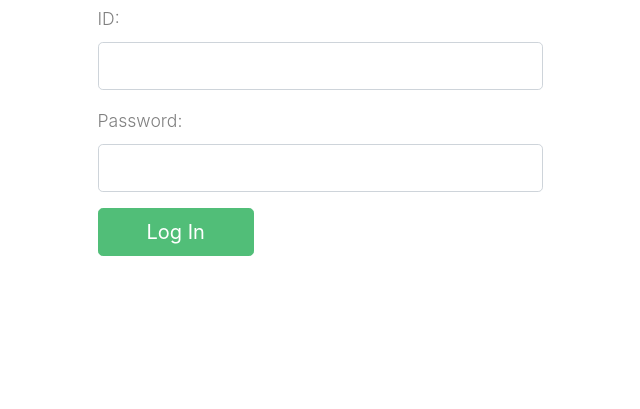
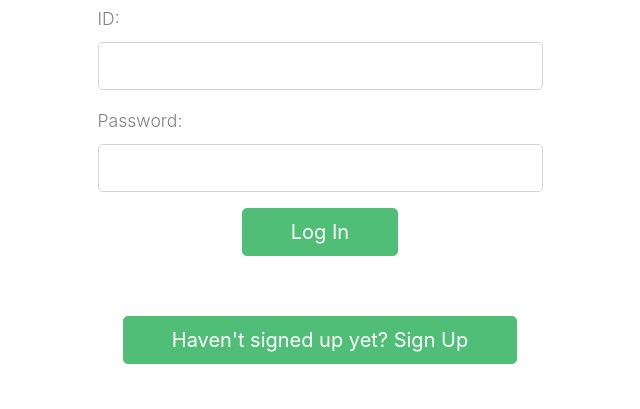
Before and after one commit to RyanFisk2/admissions_webapp, a PHP site: page /login.php in a window 1280 px wide. Shown: the part 252-661 px from the top of the page, without its empty margins (320-960 px from the left). Run offline with PHP 8.4, Linux system fonts and the light colour scheme; some web fonts are replaced.

Commit message:
cleaning

```diff
--- a/ADS/Webpages/login.php
+++ b/ADS/Webpages/login.php
@@ -97,9 +97,17 @@
               <input type="password" id="pword" name="password" class="form-control form-control-lg">
             </div>
           </div>
-          <div class="row">
-            <div class="col-12">
+          <div class="row justify-content-center text-center">
+            <div class="col">
               <input type="submit" value="Log In" class="btn btn-primary btn-lg px-5" name="submit">
+            </div>
+          </div>
+          <br><br>
+          <div class="row justify-content-center text-center">
+            <div class="col">
+              <input type="submit" formaction="../../APPS/includes/create.php" value="Haven't signed up yet? Sign Up" class="btn btn-primary btn-lg px-5" name="signup">
+
+
 <?php
   if (empty($_SESSION['id'])) {
     echo '<br><br><p class="text-danger">' . $error_msg . '</p>';
```
Also changed, not shown: Old_SQLs/Ads.sql (renamed from Ads.sql), Old_SQLs/team100_apps_tables.sql (renamed from team100_apps_tables.sql), apps_logo.png (deleted).
